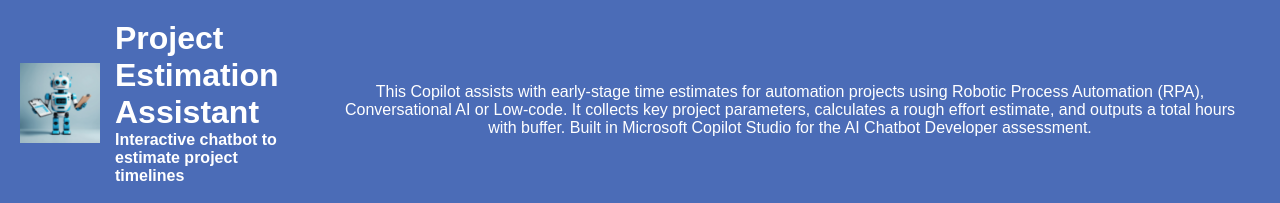
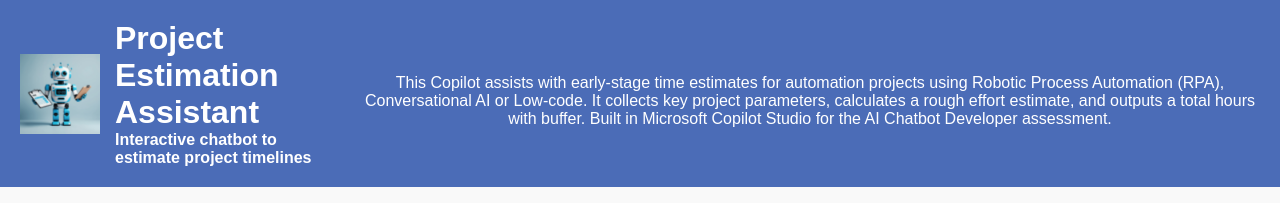
Before and after one commit to IreneLealdelaConcha/ProjectEstimationAssistant, a plain HTML site: page index.html in a window 1280 px wide. Shown: the top 203 px of the page. Drawn offline with Linux system fonts and the light colour scheme.

Commit message:
Update index.html

```diff
--- a/index.html
+++ b/index.html
@@ -31,11 +31,6 @@
       align-items: center;
       padding: 2rem;
     }
-    .container {
-      max-width: 900px;
-      margin: 0 auto;
-      padding: 0 20px;
-    }
     iframe {
       width: 100%;
       max-width: 800px;
@@ -44,7 +39,6 @@
       border-radius: 8px;
       margin-bottom: 1.5rem;
     }
-
     footer {
       position: fixed;
       bottom: 0;
```
